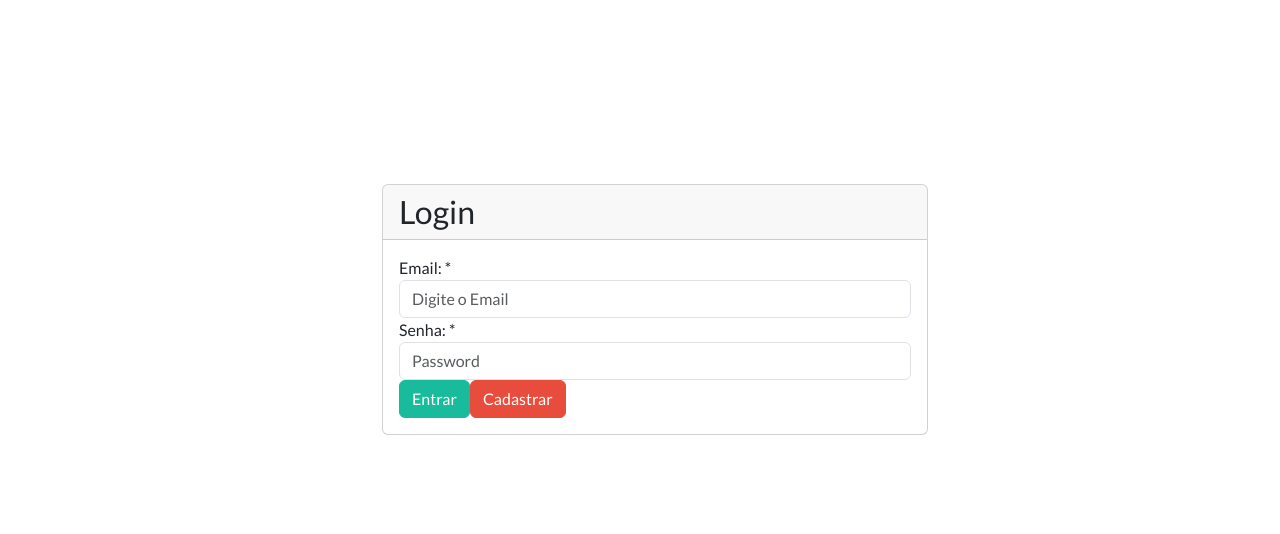
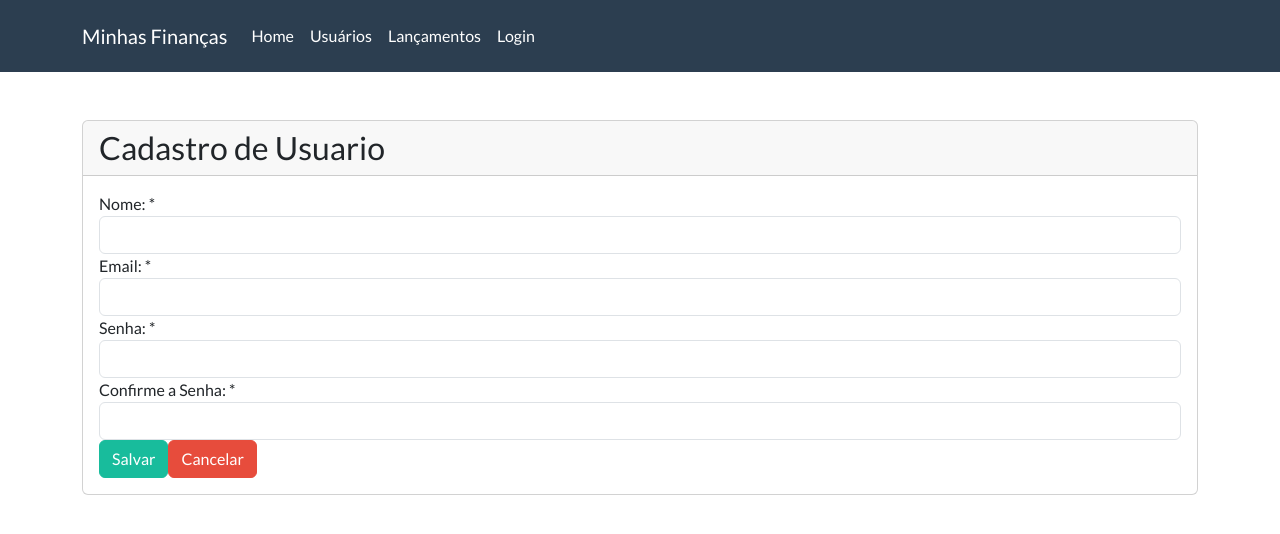
Before and after one commit to kauanmeira/minhasfinancas-front-end, a React (Create React App) app: page /cadastro-usuarios in a window 1280 px wide. Shown: the top 534 px of the page. Built offline with nearby package versions, Linux system fonts and the light colour scheme.

Commit message:
implementação NavBar

```diff
--- a/package.json
+++ b/package.json
@@ -9,6 +9,7 @@
     "bootswatch": "^5.3.1",
     "react": "^18.2.0",
     "react-dom": "^18.2.0",
+    "react-router-dom": "^6.14.2",
     "react-scripts": "5.0.1",
     "web-vitals": "^2.1.4"
   },
--- a/src/App.js
+++ /dev/null
@@ -1,19 +0,0 @@
-import { render } from "@testing-library/react";
-import React from "react";
-import 'bootswatch/dist/flatly/bootstrap.css'
-import Login from './views/login'
-import './custom.css'
-
-class App extends React.Component {
-    render() {
-        return (
-            <div>
-                <Login/>
-            </div>
-        )
-
-    }
-
-}
-
-export default App;
--- a/src/components/form-group.js
+++ b/src/components/form-group.js
@@ -1,14 +1,19 @@
 import React from "react";
 
 function FormGroup(props) {
+
     return (
+
         <div className="form-group">
             <label htmlFor={props.htmlFor}>{props.label}</label>
             {props.children}
 
         </div>
+
+
     )
 
 }
 
+
 export default FormGroup
--- /dev/null
+++ b/src/components/navbar.js
@@ -0,0 +1,34 @@
+import React from "react";
+
+function Navbar(){
+    return (
+        <div className="navbar navbar-expand-lg fixed-top navbar-dark bg-primary">
+        <div className="container">
+          <a href="https://bootswatch.com/" className="navbar-brand">Minhas Finanças</a>
+          <button className="navbar-toggler" type="button" data-toggle="collapse" data-target="#navbarResponsive" aria-controls="navbarResponsive" aria-expanded="false" aria-label="Toggle navigation">
+            <span className="navbar-toggler-icon"></span>
+          </button>
+          <div className="collapse navbar-collapse" id="navbarResponsive">
+            <ul className="navbar-nav">
+              <li className="nav-item">
+              <a className="nav-link" href="home.html">Home</a>
+            </li>
+            <li className="nav-item">
+              <a className="nav-link" href="usuarios.html">Usuários</a>
+            </li>
+            <li className="nav-item">
+              <a className="nav-link" href="lancamentos.html">Lançamentos</a>
+            </li>
+            <li className="nav-item">
+              <a className="nav-link" href="login.html">Login</a>
+            </li>
+          </ul>
+
+          </div>
+        </div>
+      </div>
+    )
+
+}
+
+export default Navbar
--- a/src/index.js
+++ b/src/index.js
@@ -1,6 +1,6 @@
 import React from 'react';
 import ReactDOM from 'react-dom/client';
-import App from './App';
+import App from './main/App';
 import reportWebVitals from './reportWebVitals';
 
 const root = ReactDOM.createRoot(document.getElementById('root'));
--- /dev/null
+++ b/src/main/App.js
@@ -0,0 +1,26 @@
+import { render } from "@testing-library/react";
+import React from "react";
+import 'bootswatch/dist/flatly/bootstrap.css'
+import Login from '../views/login'
+import CadastroUsuario from '../views/cadastroUsuario'
+import Rotas from "./rotas";
+
+import '../custom.css'
+import Navbar from '../components/navbar'
+
+class App extends React.Component {
+    render() {
+        return (
+            <>
+            <Navbar />
+            <div className="container">
+                <Rotas/>
+            </div>
+            </>
+        )
+
+    }
+
+}
+
+export default App;
--- /dev/null
+++ b/src/main/rotas.js
@@ -0,0 +1,17 @@
+import React from "react";
+import Login from "../views/login";
+import CadastroUsuario from "../views/cadastroUsuario";
+import { Routes, Route, BrowserRouter as Router } from 'react-router-dom';
+
+function Rotas(){
+    return (
+        <Router>
+            <Routes>
+                <Route path ="/login" element={<Login />} />
+                <Route path="/cadastro-usuarios" element={<CadastroUsuario />} />
+            </Routes>
+        </Router>
+    )
+}
+
+export default Rotas
--- /dev/null
+++ b/src/views/cadastroUsuario.js
@@ -0,0 +1,51 @@
+import React from "react";
+import Card from '../components/card'
+import FormGroup from "../components/form-group";
+
+class CadastroUsuario extends React.Component {
+
+    state = {
+        nome: '',
+        email: '',
+        senha: '',
+        confirmarSenha: ''
+    }
+
+    cadastrar = () => {
+        console.log(this.state)
+
+    }
+
+    render() {
+        return (
+            <Card title="Cadastro de Usuario">
+                <div className="row">
+                    <div className="col-lg-12">
+                        <div className="bs-component">
+                            <FormGroup label="Nome: *" htmlFor="inputNome">
+                                <input type="text" id="inputNome" className="form-control" name="nome"
+                                    onChange={e => this.setState({ nome: e.target.value })} />
+                            </FormGroup>
+                            <FormGroup label="Email: *" htmlFor="inputEmail">
+                                <input type="email" id="inputEmail" className="form-control" name="email"
+                                    onChange={e => this.setState({ email: e.target.value })} />
+                            </FormGroup>
+                            <FormGroup label="Senha: *" htmlFor="inputSenha">
+                                <input type="password" id="inputSenha" className="form-control" name="senha"
+                                    onChange={e => this.setState({ senha: e.target.value })} />
+                            </FormGroup>
+                            <FormGroup label="Confirme a Senha: *" htmlFor="inputConfirmeSenha">
+                                <input type="password" id="inputConfirmeSenha" className="form-control" name="senha"
+                                    onChange={e => this.setState({ confirmarSenha: e.target.value })} />
+                            </FormGroup>
+                            <button onClick={this.cadastrar} type="button" className="btn btn-success">Salvar</button>
+                            <button type="button" className="btn btn-danger">Cancelar</button>
+                        </div>
+                    </div>
+                </div>
+            </Card>
+        )
+    }
+}
+
+export default CadastroUsuario
--- a/src/views/login.js
+++ b/src/views/login.js
@@ -22,9 +22,8 @@ class Login extends React.Component {
 
     render() {
         return (
-            <div className="container">
             <div className="row">
-                    <div className="col-md-6" style={{ position: 'relative', left: '300px' }}>
+                <div className="col-md-6" style={{ position: 'relative', left: '250px' }}>
                     <div className="bs-docs-section">
                         <Card title="Login">
                             <div className="row">
@@ -60,7 +59,6 @@ class Login extends React.Component {
                     </div>
                 </div>
             </div>
-            </div>
 
         )
     }
```
Also changed, not shown: src/custom.css (line endings or trailing spaces), 2 other files (tests, documents, lock files or other folders). Lines whose indentation alone changed are shown as unchanged.
